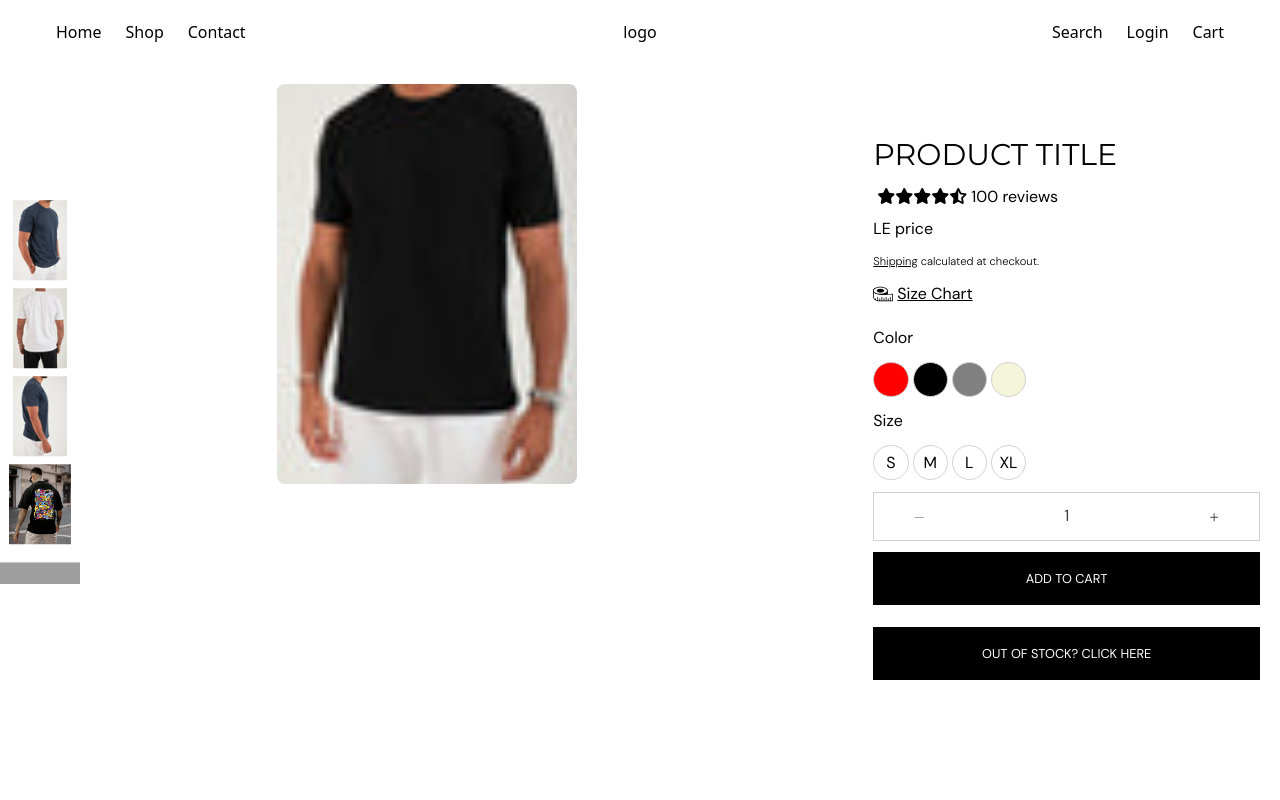
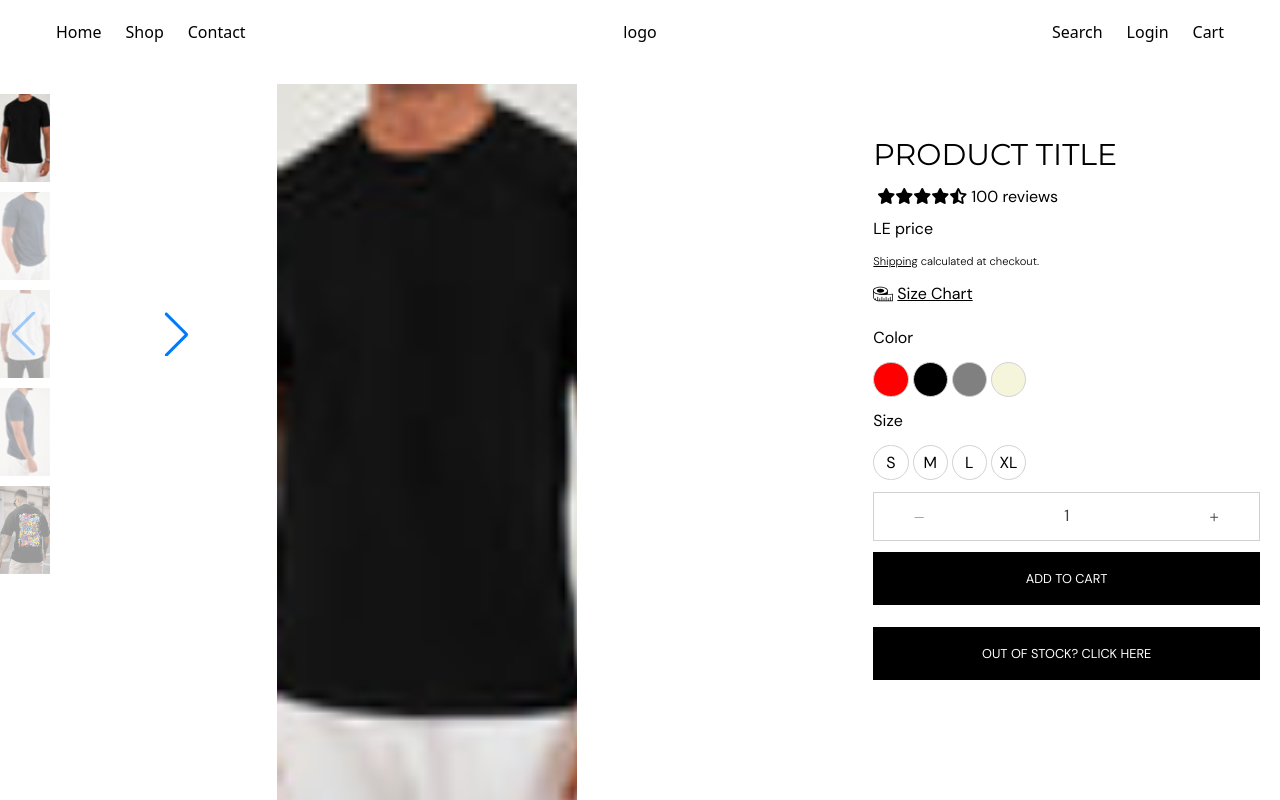
Before and after one commit to Yossef-Magdy/ecommerce-project, an Angular app: page /products/product-slug in a window 1280 px wide. Shown: the top 800 px of the page. Built offline with nearby package versions, Linux system fonts and the light colour scheme; grey boxes are pictures that could not be loaded.

Commit message:
gallery using swiper library

```diff
--- a/package.json
+++ b/package.json
@@ -20,6 +20,7 @@
     "@angular/router": "^17.3.0",
     "flowbite": "^2.5.1",
     "rxjs": "~7.8.0",
+    "swiper": "^11.1.14",
     "tailwindcss": "^3.4.12",
     "tslib": "^2.3.0",
     "zone.js": "~0.14.3"
--- a/src/app/features/gallery-swiper/gallery-swiper.component.css
+++ b/src/app/features/gallery-swiper/gallery-swiper.component.css
@@ -1,4 +1,4 @@
-.gallery{
+/* .gallery{
     background-color: aquamarine;
     flex-direction: column;
 
@@ -30,4 +30,47 @@
 
 .gallery-img-select button{
     border: 1px solid var(--light-gray);
+} */
+
+
+
+.mySwiper {
+    width: 300px;
+    height: 100vh;
 }
+
+  .mySwiper2 {
+    height: 20%;
+    box-sizing: border-box;
+    padding: 10px 0;
+    display: flex;
+    flex-direction: column;
+    position: absolute;
+    top: 0;
+  }
+
+  .mySwiper2 swiper-slide {
+    width: 25%;
+    height: 100%;
+    opacity: 0.4;
+  }
+
+  .mySwiper2 .swiper-slide-thumb-active {
+    opacity: 1;
+  }
+
+  swiper-slide img {
+    display: block;
+    width: 100%;
+    height: 100%;
+    object-fit:cover;
+  }
+
+  .slider-wrapper{
+    position: relative;
+  }
+
+
+  div > div.swiper-button-next{
+    width: 10px;
+  }
--- a/src/app/features/gallery-swiper/gallery-swiper.component.html
+++ b/src/app/features/gallery-swiper/gallery-swiper.component.html
@@ -1,23 +1,21 @@
+<div class="slider-wrapper">
+    <swiper-container style="--swiper-navigation-color: #fff; --swiper-pagination-color: #fff;" class="mySwiper"
+        thumbs-swiper=".mySwiper2" space-between="10">
+        @for(img of images; track img.id){
+            <swiper-slide lazy="true">
+                <img [src]="img.src" loading="lazy"/>
+            </swiper-slide>
+        }
+    </swiper-container>
 
-
-<div id="default-carousel" class="relative w-50 flex justify-start items-center" data-carousel="static">
-    <!-- Sidebar for Thumbnails -->
-    <div class="flex flex-col gap-2 selector-wrapper">
-        @for(img of images; track img.id){
-            <div class="gallery-img-select">
-                <button type="button" class="w-20 h-20 " [attr.aria-label]="img.id" [attr.data-carousel-slide-to]="img.id">
-                    <img [src]="img.src" class="object-contain h-full w-full" alt="thumbnail {{img.id}}">
-                </button>
-            </div>
-        }
-    </div>
-
-    <!-- Main Image Carousel -->
-    <div class="relative overflow-hidden m-auto rounded-lg w-[300px] h-[400px]">
-        @for(img of images; track img.id){
-            <div class="hidden duration-700 ease-in-out w-full m-auto" data-carousel-item>
-                <img [src]="img.src" class="block w-full h-full object-cover" alt="product image {{img.id}}">
-            </div>
-        }
+    <div>
+        <swiper-container class="mySwiper2" space-between="10" slides-per-view="5" free-mode="true"
+        watch-slides-progress="true" navigation="true" direction="vertical" style="width: 200px; height: 500px;">
+            @for(img of images; track img.id){
+                <swiper-slide lazy="true">
+                    <img [src]="img.src" loading="lazy" class="object-contain"/>
+                </swiper-slide>
+            }
+        </swiper-container>
     </div>
 </div>
--- a/src/app/features/gallery-swiper/gallery-swiper.component.ts
+++ b/src/app/features/gallery-swiper/gallery-swiper.component.ts
@@ -1,11 +1,15 @@
-import { Component } from '@angular/core';
+import { Component, CUSTOM_ELEMENTS_SCHEMA } from '@angular/core';
+import Swiper from 'swiper';
+import { Navigation, Pagination } from 'swiper/modules';
+
 
 @Component({
   selector: 'app-gallery-swiper',
   standalone: true,
   imports: [],
   templateUrl: './gallery-swiper.component.html',
-  styleUrl: './gallery-swiper.component.css'
+  styleUrl: './gallery-swiper.component.css',
+  schemas: [CUSTOM_ELEMENTS_SCHEMA]
 })
 export class GallerySwiperComponent {
   images = [
@@ -32,4 +36,5 @@ export class GallerySwiperComponent {
     },
   ]
 
+
 }
--- a/src/app/features/gallery-swiper/holder.html
+++ b/src/app/features/gallery-swiper/holder.html
@@ -1,65 +1,21 @@
 <div id="default-carousel" class="relative w-50 flex justify-start items-center" data-carousel="static">
     <!-- Sidebar for Thumbnails -->
     <div class="flex flex-col gap-2 selector-wrapper">
+        @for(img of images; track img.id){
         <div class="gallery-img-select">
-            <button type="button" class="w-20 h-20 " aria-label="Slide 1" data-carousel-slide-to="0">
-                <img src="assets/1.jpg" class="object-contain h-full w-full" alt="thumbnail 1">
+            <button type="button" class="w-20 h-20" [attr.aria-label]="img.id" [attr.data-carousel-slide-to]="img.id">
+                <img [src]="img.src" class="object-contain h-full w-full" alt="thumbnail {{img.id}}" />
             </button>
         </div>
-        <div class="gallery-img-select">
-            <button type="button" class="w-20 h-20 " aria-label="Slide 2" data-carousel-slide-to="1">
-                <img src="assets/2.jpg" class="object-contain h-full w-full" alt="thumbnail 2">
-            </button>
-        </div>
-        <div class="gallery-img-select">
-            <button type="button" class="w-20 h-20 " aria-label="Slide 3" data-carousel-slide-to="2">
-                <img src="assets/3.jpg" class="object-contain h-full w-full" alt="thumbnail 3">
-            </button>
-        </div>
-        <div class="gallery-img-select">
-            <button type="button" class="w-20 h-20 " aria-label="Slide 4" data-carousel-slide-to="3">
-                <img src="assets/1.jpg" class="object-contain h-full w-full" alt="thumbnail 4">
-            </button>
-        </div>
-        <div class="gallery-img-select">
-            <button type="button" class="w-20 h-20 " aria-label="Slide 4" data-carousel-slide-to="1">
-                <img src="assets/5.jpg" class="object-contain h-full w-full" alt="thumbnail 4">
-            </button>
-        </div>
-        <div class="gallery-img-select">
-            <button type="button" class="w-20 h-20 " aria-label="Slide 4" data-carousel-slide-to="2">
-                <img src="assets/1.jpg" class="object-contain h-full w-full" alt="thumbnail 4">
-            </button>
-        </div>
-        <div class="gallery-img-select">
-            <button type="button" class="w-20 h-20 " aria-label="Slide 4" data-carousel-slide-to="3">
-                <img src="assets/5.jpg" class="object-contain h-full w-full" alt="thumbnail 4">
-            </button>
-        </div>
-        <div class="gallery-img-select">
-            <button type="button" class="w-20 h-20 " aria-label="Slide 4" data-carousel-slide-to="1">
-                <img src="assets/1.jpg" class="object-contain h-full w-full" alt="thumbnail 4">
-            </button>
-        </div>
+        }
     </div>
 
     <!-- Main Image Carousel -->
     <div class="relative overflow-hidden m-auto rounded-lg w-[300px] h-[400px]">
-        <!-- Item 1 -->
+        @for(img of images; track img.id){
         <div class="hidden duration-700 ease-in-out w-full m-auto" data-carousel-item>
-            <img src="assets/6.jpg" class="block w-full h-full object-cover" alt="product image 1">
+            <img [src]="img.src" class="block w-full h-full object-cover" alt="product image {{img.id}}" />
         </div>
-        <!-- Item 2 -->
-        <div class="hidden duration-700 ease-in-out" data-carousel-item>
-            <img src="assets/2.jpg" class="block w-full h-full object-cover" alt="product image 2">
-        </div>
-        <!-- Item 3 -->
-        <div class="hidden duration-700 ease-in-out" data-carousel-item>
-            <img src="assets/3.jpg" class="block w-full h-full object-cover" alt="product image 3">
-        </div>
-        <!-- Item 4 -->
-        <div class="hidden duration-700 ease-in-out" data-carousel-item>
-            <img src="assets/5.jpg" class="block w-full h-full object-cover" alt="product image 4">
-        </div>
+        }
     </div>
 </div>
--- a/src/main.ts
+++ b/src/main.ts
@@ -1,6 +1,8 @@
 import { bootstrapApplication } from '@angular/platform-browser';
 import { appConfig } from './app/app.config';
 import { AppComponent } from './app/app.component';
+import { register as registerSwiperElements } from 'swiper/element/bundle';
 
+registerSwiperElements();
 bootstrapApplication(AppComponent, appConfig)
   .catch((err) => console.error(err));
```
Also changed, not shown: 1 other file (tests, documents, lock files or other folders).
